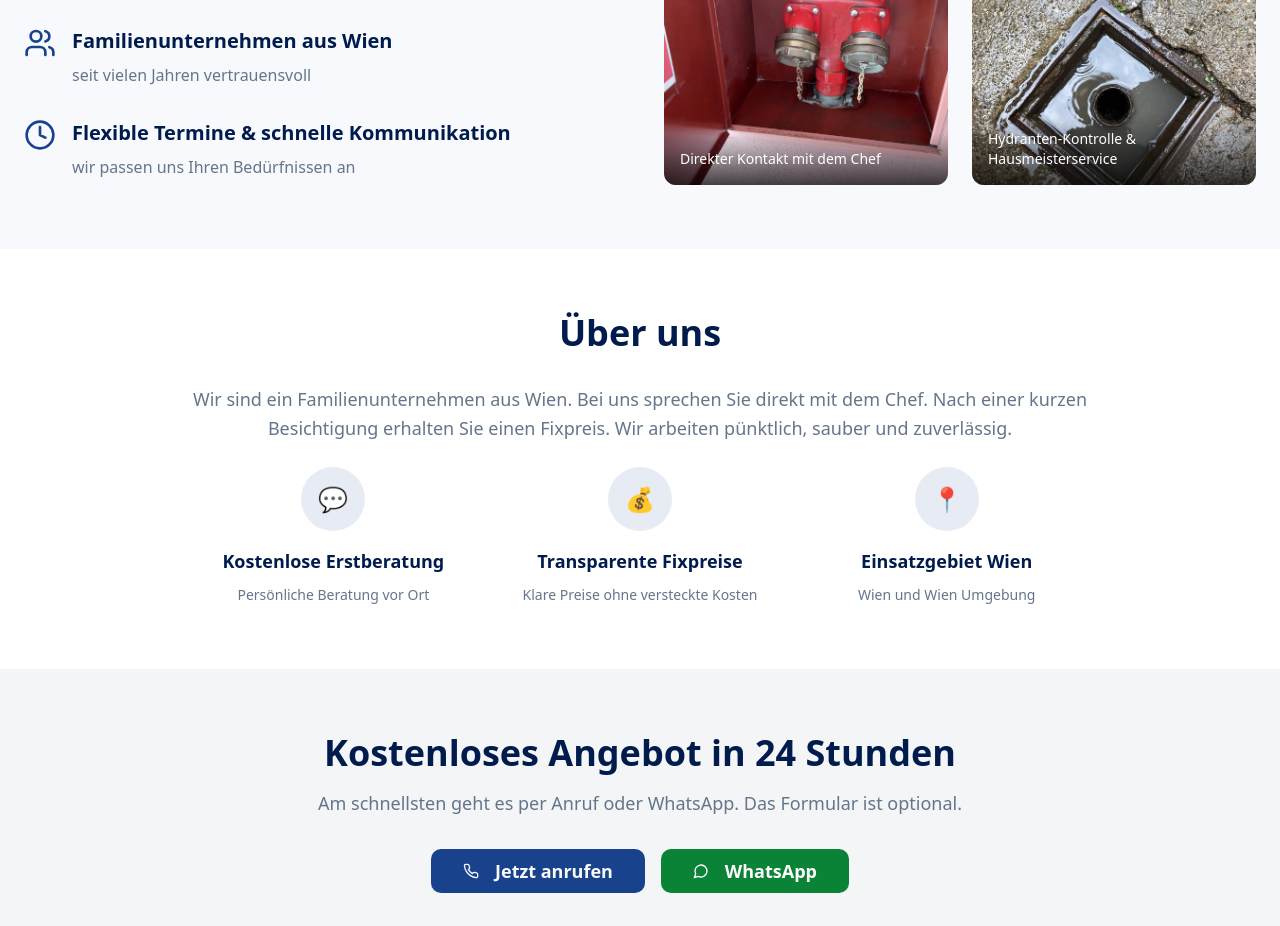
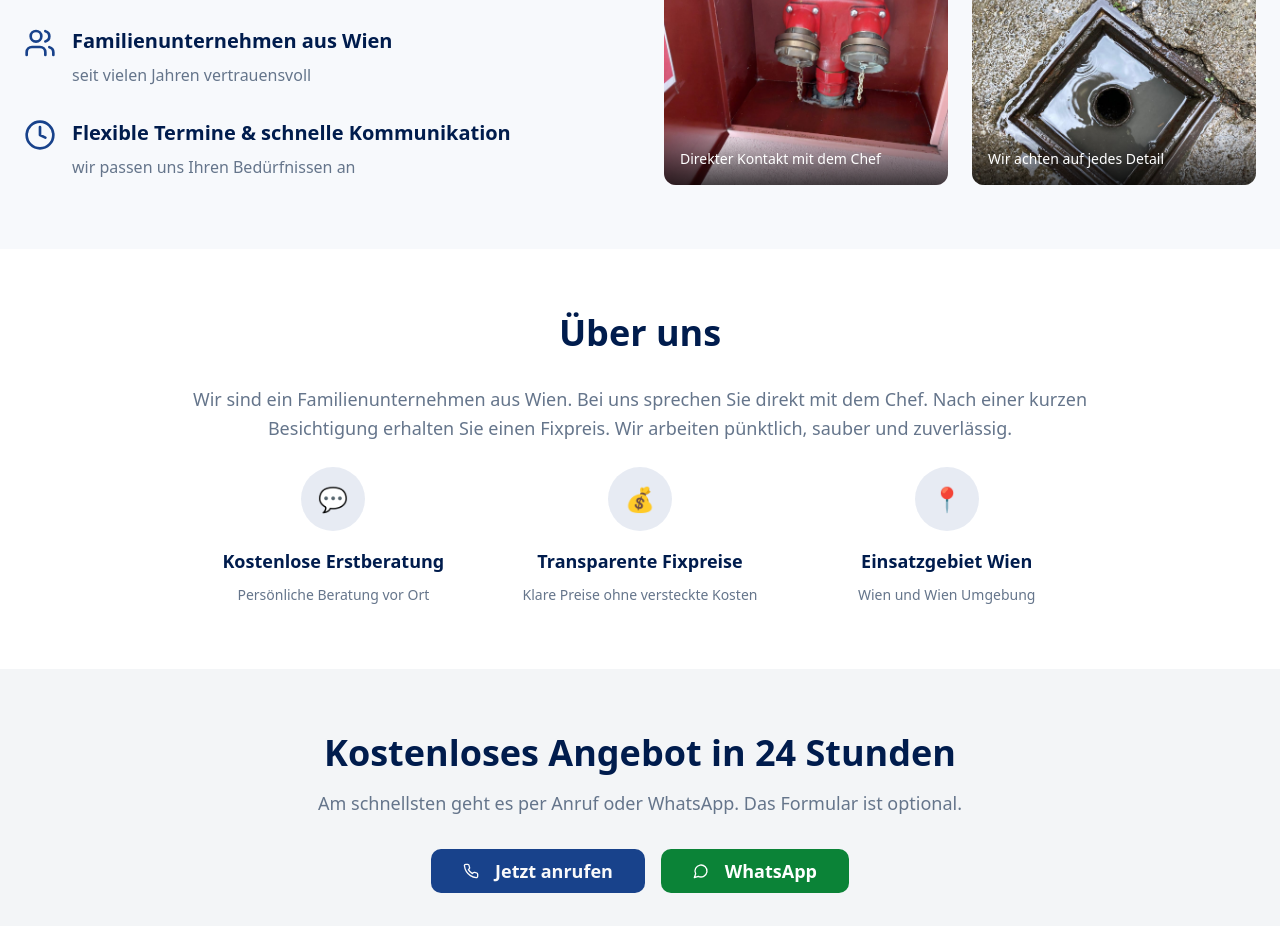
Before and after one commit to danijeldane764-commits/wienerreinigung-NMR, a React (Vite) app: page / in a window 1280 px wide. Shown: the part 1900-2826 px from the top of the page. Built offline with nearby package versions, Linux system fonts and the light colour scheme; the HTML template or start-up script is replaced by a standard one.

Commit message:
Refine Trust section

```diff
--- a/src/components/Trust.tsx
+++ b/src/components/Trust.tsx
@@ -67,7 +67,7 @@ const Trust = () => {
                 className="w-full h-64 object-cover"
               />
               <div className="absolute bottom-0 left-0 right-0 bg-gradient-to-t from-black/70 to-transparent p-4">
-                <p className="text-white text-sm font-medium">Hydranten-Kontrolle & Hausmeisterservice</p>
+                <p className="text-white text-sm font-medium">Wir achten auf jedes Detail</p>
               </div>
             </div>
           </div>
```
